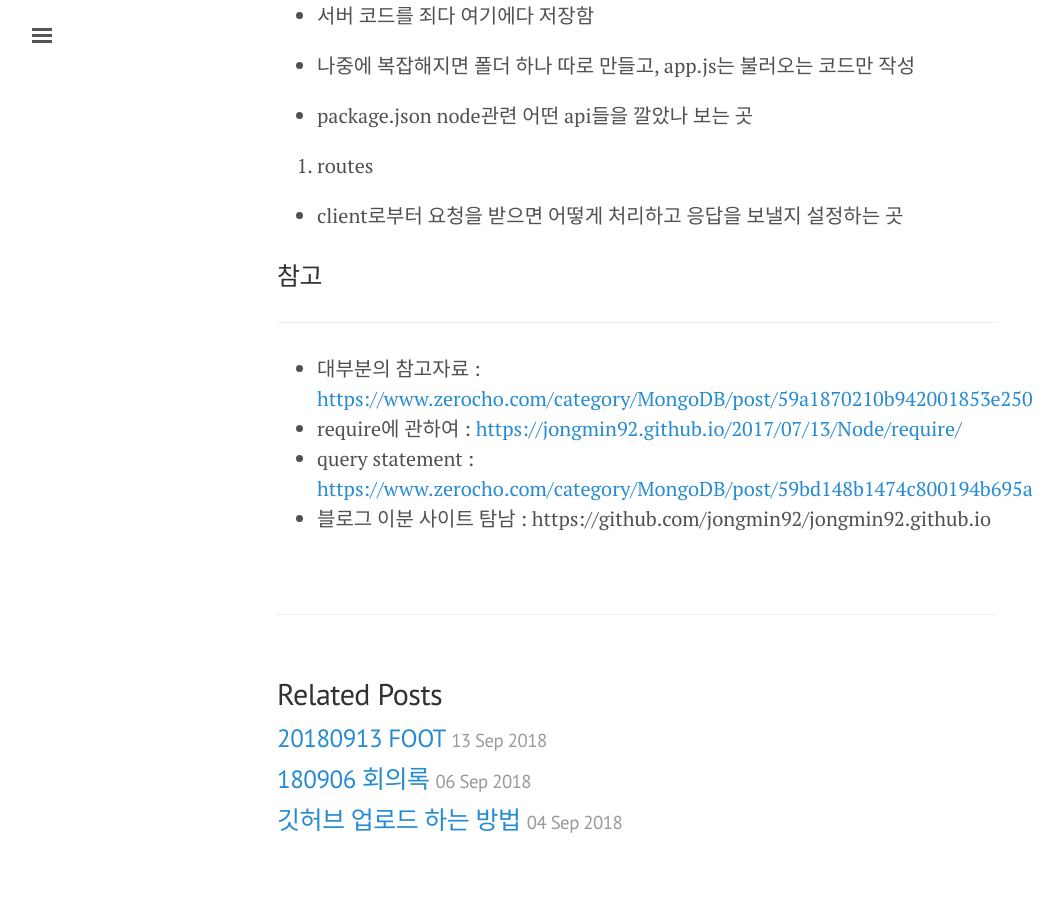
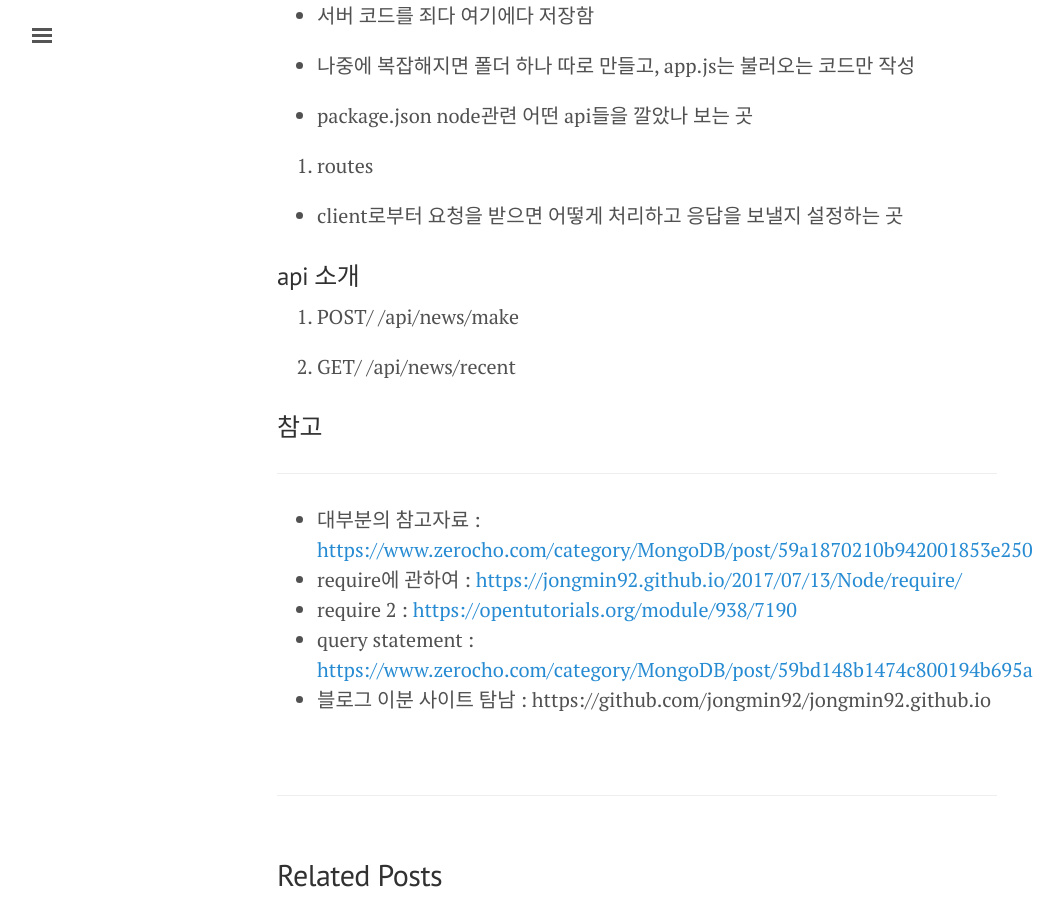
Before and after one commit to GND123/GND123.github.io, a Jekyll site: the page built from _posts/2018-09-18-FOOT.md, in a window 1280 px wide and 900 px high, scrolled down 836 px. Shown: the whole window, without its empty margins (3-1067 px from the left). Built offline with Jekyll 4.4.1, drawn with Linux system fonts in a browser that asks for light colours.

Commit message:
Update 2018-09-18-FOOT.md

```diff
--- a/_posts/2018-09-18-FOOT.md
+++ b/_posts/2018-09-18-FOOT.md
@@ -37,9 +37,16 @@ editor: jiwoo
 
 * client로부터 요청을 받으면 어떻게 처리하고 응답을 보낼지 설정하는 곳
 
+### api 소개
+
+1. POST/ /api/news/make
+
+2. GET/ /api/news/recent
+
 ### 참고
 ***
 * 대부분의 참고자료 : <https://www.zerocho.com/category/MongoDB/post/59a1870210b942001853e250>
 * require에 관하여 : <https://jongmin92.github.io/2017/07/13/Node/require/>
+* require 2 : <https://opentutorials.org/module/938/7190>
 * query statement : <https://www.zerocho.com/category/MongoDB/post/59bd148b1474c800194b695a>
 * 블로그 이분 사이트 탐남 : https://github.com/jongmin92/jongmin92.github.io
```
